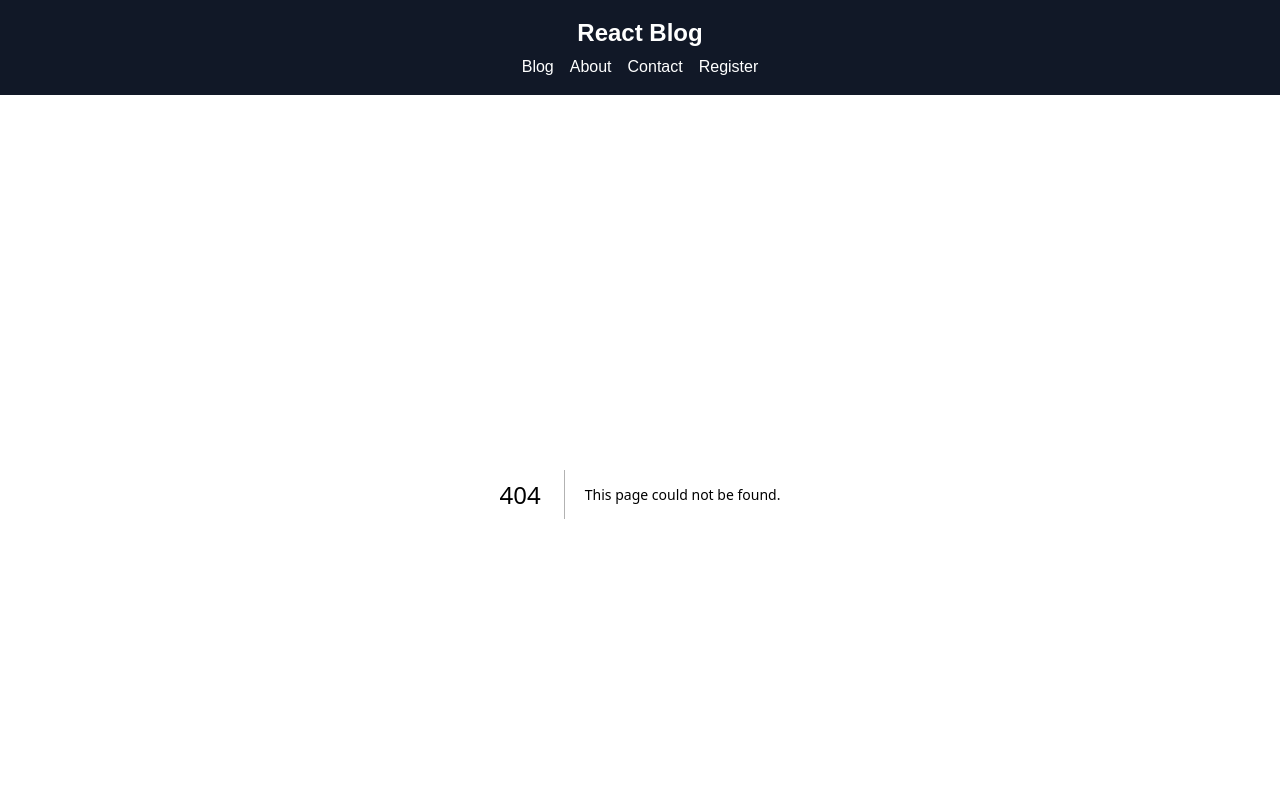
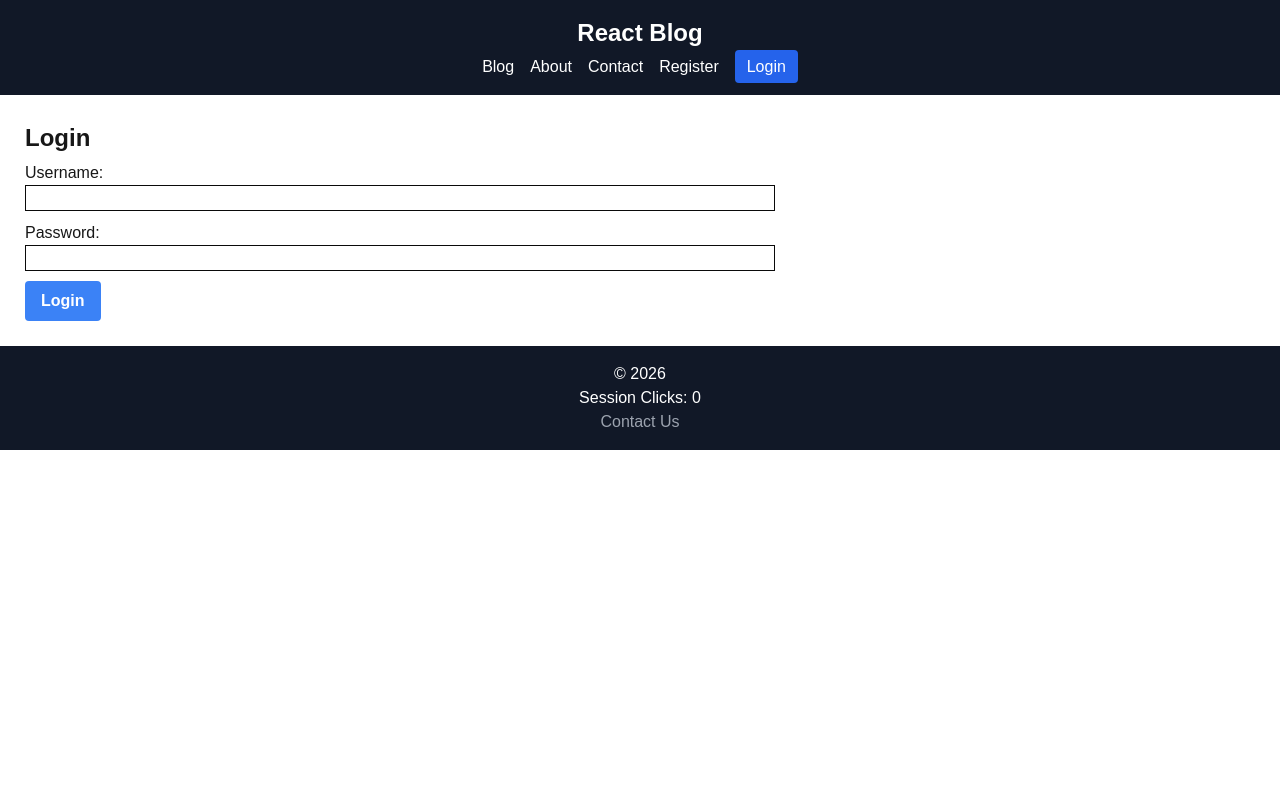
Before and after one commit to ifotn/comp2112-react-blog-f26, a Next.js app: page /auth/login in a window 1280 px wide. Before the commit this address had no page. Shown: the top 800 px of the page. Built offline with nearby package versions, Linux system fonts and the light colour scheme.

Commit message:
l6/3 - login form

```diff
--- /dev/null
+++ b/app/auth/login/page.tsx
@@ -0,0 +1,44 @@
+'use client';
+
+import PageTitle from "@/app/components/pageTitle";
+import { useForm, Controller } from "react-hook-form";
+
+interface LoginFormData {
+    username: string;
+    password: string;
+}
+
+export default function Login() {
+
+    // set up react-hook-form
+    const { register, control, handleSubmit, setError, formState: { errors, isSubmitSuccessful }} = useForm<LoginFormData>({
+        defaultValues: {
+            username: '',
+            password: ''
+        }
+    });
+
+    const onSubmit = async (data: LoginFormData) => {
+        console.log(`Submitted: `, data);
+    }
+
+    return (
+        <main>
+            <PageTitle title="Login" />
+            <h1>Login</h1>
+            <form onSubmit={handleSubmit(onSubmit)}>
+                <fieldset>
+                    <label htmlFor="username">Username:</label>
+                    <input {...register("username", { required: "Username is required" })} type="email" />
+                    {errors.username && <span className="error">{errors.username.message}</span>}
+                </fieldset>
+                <fieldset>
+                    <label htmlFor="password">Password:</label>
+                    <input type="password" {...register("password", { required: "Password is required" })} />
+                    {errors.password && <span className="error">{errors.password.message}</span>}
+                </fieldset>
+                <button>Login</button>
+            </form>
+        </main>
+    );
+}
--- a/app/components/navbar.tsx
+++ b/app/components/navbar.tsx
@@ -21,6 +21,7 @@ export default function Navbar() {
                 <li><Link href="/about" className={getLinkClass('/about')}>About</Link></li>
                 <li><Link href="/contact" className={getLinkClass('/contact')}>Contact</Link></li>
                 <li><Link href="/auth/register" className={getLinkClass('/auth/register')}>Register</Link></li>
+                <li><Link href="/auth/login" className={getLinkClass('/auth/login')}>Login</Link></li>
             </ul>
         </nav>
     );
```
